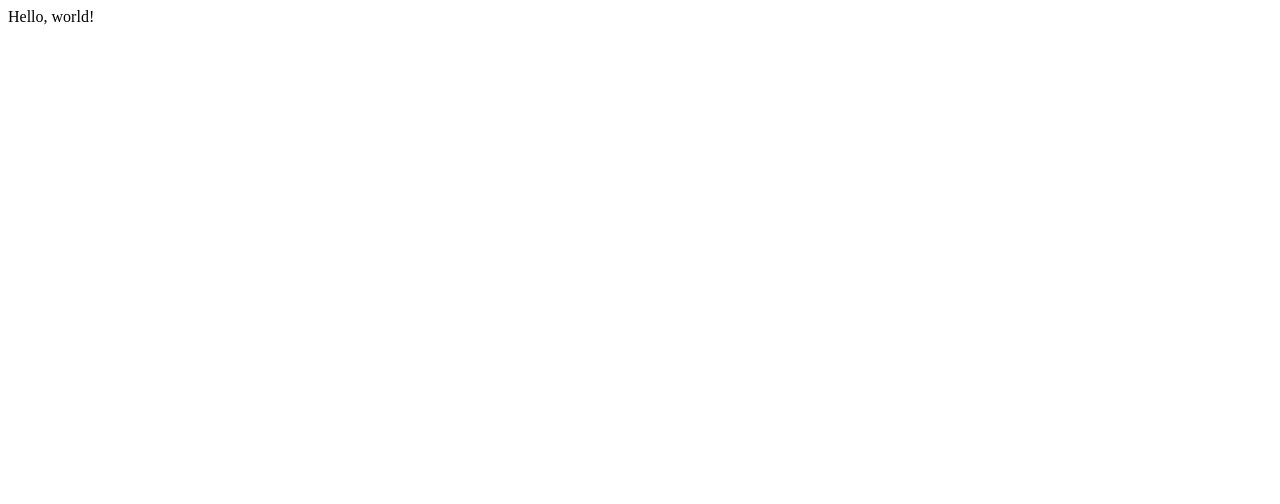
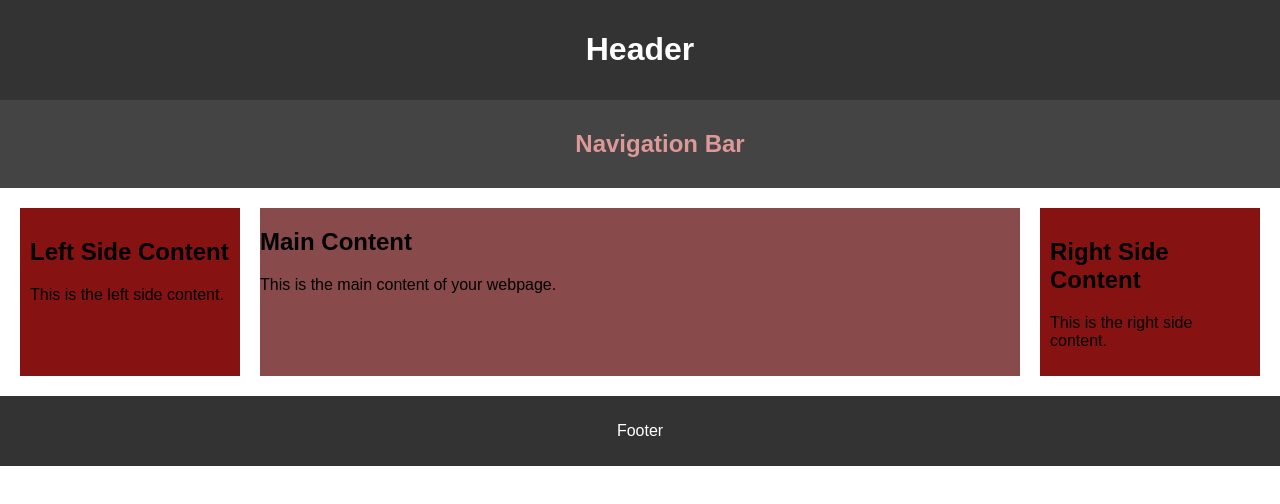
Before and after one commit to CallmeFranku/ass-1-basic-html-layout, a plain HTML site: page index.html in a window 1280 px wide. Drawn offline with Linux system fonts and the light colour scheme.

Commit message:
git commit -m "new update"

```diff
--- a/index.html
+++ b/index.html
@@ -1,7 +1,83 @@
-<html>
-    <head>
-        <body>
-            Hello, world!
-        </body>
-    </head>
+<!DOCTYPE html>
+<html lang="en">
+<head>
+    <meta charset="UTF-8">
+    <meta name="viewport" content="width=device-width, initial-scale=1.0">
+    <title>Assignment#1</title>
+    <style>
+        body {
+            font-family: Arial, sans-serif;
+            margin: 0;
+            padding: 0;
+        }
+        header, footer {
+            background-color: #333;
+            color: #fff;
+            text-align: center;
+            padding: 10px 0;
+        }
+        nav {
+            background-color: #444;
+            color: #dd9898;
+            padding: 10px 0;
+            text-align: center;
+        }
+        .container {
+            display: flex;
+            flex-wrap: wrap;
+            justify-content: space-between;
+            padding: 20px;
+        }
+        .main-content {
+            flex-grow: 1;
+            background-color: #884a4a;
+            margin: 0 20px;
+        }
+        .side-content {
+            flex-basis: 200px;
+            background-color: #861212;
+            padding: 10px;
+        }
+        @media (max-width: 768px) {
+            .container {
+                flex-direction: column;
+            }
+            .main-content {
+                margin: 0;
+            }
+        }
+    </style>
+</head>
+<body>
+    <header>
+        <h1>Header</h1>
+    </header>
+
+    <nav>
+        <ul>
+            <h2>Navigation Bar</h2>
+        </ul>
+    </nav>
+
+    <div class="container">
+        <div class="side-content">
+            <h2>Left Side Content</h2>
+            <p>This is the left side content.</p>
+        </div>
+
+        <div class="main-content">
+            <h2>Main Content</h2>
+            <p>This is the main content of your webpage.</p>
+        </div>
+
+        <div class="side-content">
+            <h2>Right Side Content</h2>
+            <p>This is the right side content.</p>
+        </div>
+    </div>
+
+    <footer>
+        <p>Footer</p>
+    </footer>
+</body>
 </html>
```
